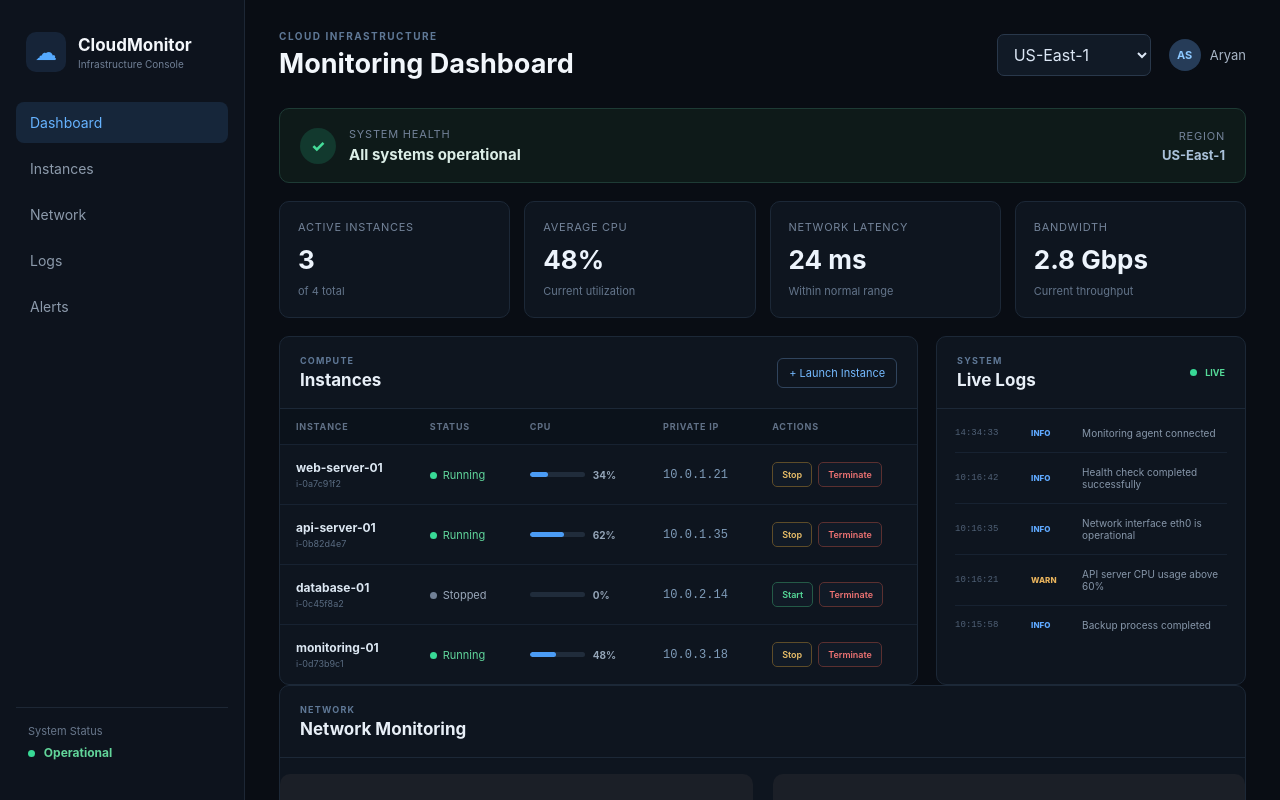
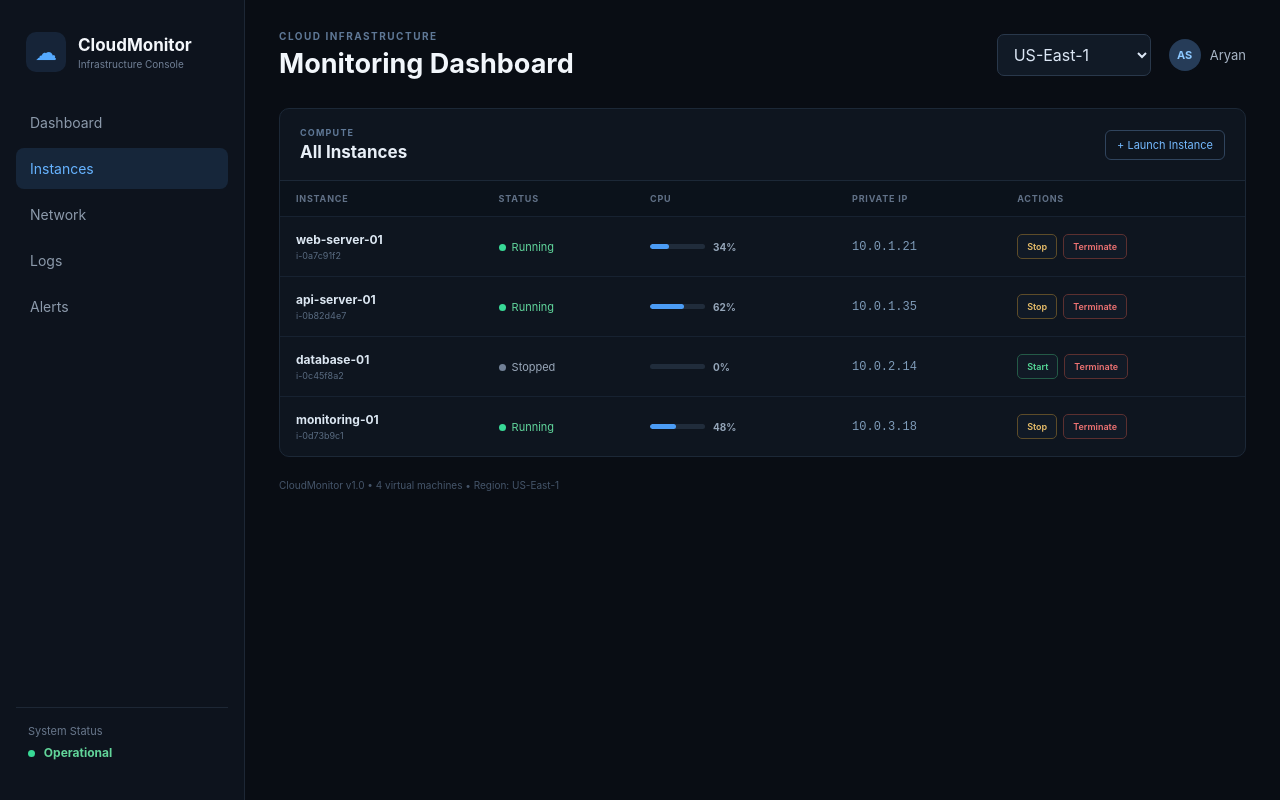
Before and after one commit to aryansingh96050/cloud-monitor, a React (Vite) app: page / in a window 1280 px wide. Both pictures are taken after a click on the link "Instances". Shown: the top 800 px of the page. Built offline with nearby package versions, Linux system fonts and the light colour scheme.

Commit message:
Add functional sidebar navigation with Instances, Network, Logs, and Alerts pages

```diff
--- a/src/App.css
+++ b/src/App.css
@@ -609,3 +609,6 @@ footer {
     grid-template-columns: 1fr;
   }
 }
+.sidebar nav a {
+  cursor: pointer;
+}
--- a/src/App.jsx
+++ b/src/App.jsx
@@ -34,6 +34,7 @@ const initialInstances = [
 
 function App() {
   const [region, setRegion] = useState("US-East-1");
+  const [activePage, setActivePage] = useState("dashboard");
 
   const [instances, setInstances] = useState(() => {
     const saved = localStorage.getItem("cloudMonitorInstances");
@@ -116,7 +117,7 @@ function App() {
         message,
       },
       ...currentLogs,
-    ].slice(0, 6));
+    ].slice(0, 50));
   };
  const updateInstance = (id, action) => {
   const instance = instances.find((item) => item.id === id);
@@ -227,115 +228,17 @@ useEffect(() => {
         )
       : 0;
 
-  return (
-    <div className="app">
-      <aside className="sidebar">
-        <div className="logo">
-          <div className="logo-icon">☁</div>
+  const warnLogs = logs.filter((log) => log.type === "WARN");
 
-          <div>
-            <h2>CloudMonitor</h2>
-            <span>Infrastructure Console</span>
-          </div>
-        </div>
+  const terminatedInstances = instances.filter(
+    (instance) => instance.status === "Terminated"
+  );
 
-        <nav>
-          <a className="active">Dashboard</a>
-          <a>Instances</a>
-          <a>Network</a>
-          <a>Logs</a>
-          <a>Alerts</a>
-        </nav>
+  const highCpuInstances = instances.filter(
+    (instance) => instance.status === "Running" && instance.cpu > 60
+  );
 
-        <div className="sidebar-bottom">
-          <span>System Status</span>
-
-          <strong>
-            <i></i> Operational
-          </strong>
-        </div>
-      </aside>
-
-      <main className="main">
-        <header className="topbar">
-          <div>
-            <p className="eyebrow">CLOUD INFRASTRUCTURE</p>
-            <h1>Monitoring Dashboard</h1>
-          </div>
-
-          <div className="header-actions">
-            <select
-              value={region}
-              onChange={(event) => setRegion(event.target.value)}
-            >
-              <option>US-East-1</option>
-              <option>US-West-2</option>
-              <option>EU-West-1</option>
-              <option>AP-South-1</option>
-            </select>
-
-            <div className="user">
-              <div className="avatar">AS</div>
-              <span>Aryan</span>
-            </div>
-          </div>
-        </header>
-
-        <section className="health-card">
-          <div className="health-left">
-            <div className="health-icon">✓</div>
-
-            <div>
-              <span>System Health</span>
-              <h2>All systems operational</h2>
-            </div>
-          </div>
-
-          <div className="health-right">
-            <span>Region</span>
-            <strong>{region}</strong>
-          </div>
-        </section>
-
-        <section className="stats-grid">
-          <div className="stat-card">
-            <span>Active Instances</span>
-            <strong>{runningInstances}</strong>
-            <small>of {instances.length} total</small>
-          </div>
-
-          <div className="stat-card">
-            <span>Average CPU</span>
-            <strong>{averageCpu}%</strong>
-            <small>Current utilization</small>
-          </div>
-
-          <div className="stat-card">
-            <span>Network Latency</span>
-            <strong>24 ms</strong>
-            <small>Within normal range</small>
-          </div>
-
-          <div className="stat-card">
-            <span>Bandwidth</span>
-            <strong>2.8 Gbps</strong>
-            <small>Current throughput</small>
-          </div>
-        </section>
-
-        <section className="content-grid">
-          <div className="panel instances-panel">
-            <div className="panel-header">
-              <div>
-                <span className="panel-label">COMPUTE</span>
-                <h2>Instances</h2>
-              </div>
-
-              <button className="outline-btn">
-                + Launch Instance
-              </button>
-            </div>
-
+  const instancesTable = (
     <div className="table-wrapper">
       <table>
         <thead>
@@ -431,48 +334,9 @@ useEffect(() => {
         </tbody>
       </table>
     </div>
-          </div>
+  );
 
-          <div className="panel logs-panel">
-            <div className="panel-header">
-              <div>
-                <span className="panel-label">SYSTEM</span>
-                <h2>Live Logs</h2>
-              </div>
-
-              <span className="live">
-                <i></i> LIVE
-              </span>
-            </div>
-
-            <div className="logs">
-              {logs.map((log, index) => (
-                <div key={`${log.time}-${index}`}>
-                  <time>{log.time}</time>
-
-                  <span
-                    className={
-                      log.type === "WARN" ? "warn" : "info"
-                    }
-                  >
-                    {log.type}
-                  </span>
-
-                  <p>{log.message}</p>
-                </div>
-              ))}
-            </div>
-          </div>
-        </section>
-
-        <section className="panel network-panel">
-          <div className="panel-header">
-            <div>
-              <span className="panel-label">NETWORK</span>
-              <h2>Network Monitoring</h2>
-            </div>
-          </div>
-
+  const networkCharts = (
     <div className="charts-grid">
       <div className="chart-box">
         <h3>Latency (ms)</h3>
@@ -512,7 +376,301 @@ useEffect(() => {
         </ResponsiveContainer>
       </div>
     </div>
+  );
+
+  return (
+    <div className="app">
+      <aside className="sidebar">
+        <div className="logo">
+          <div className="logo-icon">☁</div>
+
+          <div>
+            <h2>CloudMonitor</h2>
+            <span>Infrastructure Console</span>
+          </div>
+        </div>
+
+        <nav>
+          <a
+            className={activePage === "dashboard" ? "active" : ""}
+            onClick={() => setActivePage("dashboard")}
+          >
+            Dashboard
+          </a>
+          <a
+            className={activePage === "instances" ? "active" : ""}
+            onClick={() => setActivePage("instances")}
+          >
+            Instances
+          </a>
+          <a
+            className={activePage === "network" ? "active" : ""}
+            onClick={() => setActivePage("network")}
+          >
+            Network
+          </a>
+          <a
+            className={activePage === "logs" ? "active" : ""}
+            onClick={() => setActivePage("logs")}
+          >
+            Logs
+          </a>
+          <a
+            className={activePage === "alerts" ? "active" : ""}
+            onClick={() => setActivePage("alerts")}
+          >
+            Alerts
+          </a>
+        </nav>
+
+        <div className="sidebar-bottom">
+          <span>System Status</span>
+
+          <strong>
+            <i></i> Operational
+          </strong>
+        </div>
+      </aside>
+
+      <main className="main">
+        <header className="topbar">
+          <div>
+            <p className="eyebrow">CLOUD INFRASTRUCTURE</p>
+            <h1>Monitoring Dashboard</h1>
+          </div>
+
+          <div className="header-actions">
+            <select
+              value={region}
+              onChange={(event) => setRegion(event.target.value)}
+            >
+              <option>US-East-1</option>
+              <option>US-West-2</option>
+              <option>EU-West-1</option>
+              <option>AP-South-1</option>
+            </select>
+
+            <div className="user">
+              <div className="avatar">AS</div>
+              <span>Aryan</span>
+            </div>
+          </div>
+        </header>
+
+        {activePage === "dashboard" && (
+          <>
+            <section className="health-card">
+              <div className="health-left">
+                <div className="health-icon">✓</div>
+
+                <div>
+                  <span>System Health</span>
+                  <h2>All systems operational</h2>
+                </div>
+              </div>
+
+              <div className="health-right">
+                <span>Region</span>
+                <strong>{region}</strong>
+              </div>
             </section>
+
+            <section className="stats-grid">
+              <div className="stat-card">
+                <span>Active Instances</span>
+                <strong>{runningInstances}</strong>
+                <small>of {instances.length} total</small>
+              </div>
+
+              <div className="stat-card">
+                <span>Average CPU</span>
+                <strong>{averageCpu}%</strong>
+                <small>Current utilization</small>
+              </div>
+
+              <div className="stat-card">
+                <span>Network Latency</span>
+                <strong>24 ms</strong>
+                <small>Within normal range</small>
+              </div>
+
+              <div className="stat-card">
+                <span>Bandwidth</span>
+                <strong>2.8 Gbps</strong>
+                <small>Current throughput</small>
+              </div>
+            </section>
+
+            <section className="content-grid">
+              <div className="panel instances-panel">
+                <div className="panel-header">
+                  <div>
+                    <span className="panel-label">COMPUTE</span>
+                    <h2>Instances</h2>
+                  </div>
+
+                  <button className="outline-btn">
+                    + Launch Instance
+                  </button>
+                </div>
+
+                {instancesTable}
+              </div>
+
+              <div className="panel logs-panel">
+                <div className="panel-header">
+                  <div>
+                    <span className="panel-label">SYSTEM</span>
+                    <h2>Live Logs</h2>
+                  </div>
+
+                  <span className="live">
+                    <i></i> LIVE
+                  </span>
+                </div>
+
+                <div className="logs">
+                  {logs.slice(0, 6).map((log, index) => (
+                    <div key={`${log.time}-${index}`}>
+                      <time>{log.time}</time>
+
+                      <span
+                        className={
+                          log.type === "WARN" ? "warn" : "info"
+                        }
+                      >
+                        {log.type}
+                      </span>
+
+                      <p>{log.message}</p>
+                    </div>
+                  ))}
+                </div>
+              </div>
+            </section>
+
+            <section className="panel network-panel">
+              <div className="panel-header">
+                <div>
+                  <span className="panel-label">NETWORK</span>
+                  <h2>Network Monitoring</h2>
+                </div>
+              </div>
+
+              {networkCharts}
+            </section>
+          </>
+        )}
+
+        {activePage === "instances" && (
+          <section className="panel instances-panel">
+            <div className="panel-header">
+              <div>
+                <span className="panel-label">COMPUTE</span>
+                <h2>All Instances</h2>
+              </div>
+
+              <button className="outline-btn">
+                + Launch Instance
+              </button>
+            </div>
+
+            {instancesTable}
+          </section>
+        )}
+
+        {activePage === "network" && (
+          <section className="panel network-panel">
+            <div className="panel-header">
+              <div>
+                <span className="panel-label">NETWORK</span>
+                <h2>Network Monitoring</h2>
+              </div>
+            </div>
+
+            {networkCharts}
+          </section>
+        )}
+
+        {activePage === "logs" && (
+          <section className="panel logs-panel">
+            <div className="panel-header">
+              <div>
+                <span className="panel-label">SYSTEM</span>
+                <h2>All Logs</h2>
+              </div>
+
+              <span className="live">
+                <i></i> LIVE
+              </span>
+            </div>
+
+            <div className="logs">
+              {logs.map((log, index) => (
+                <div key={`${log.time}-${index}`}>
+                  <time>{log.time}</time>
+
+                  <span
+                    className={
+                      log.type === "WARN" ? "warn" : "info"
+                    }
+                  >
+                    {log.type}
+                  </span>
+
+                  <p>{log.message}</p>
+                </div>
+              ))}
+            </div>
+          </section>
+        )}
+
+        {activePage === "alerts" && (
+          <section className="panel logs-panel">
+            <div className="panel-header">
+              <div>
+                <span className="panel-label">SYSTEM</span>
+                <h2>Alerts</h2>
+              </div>
+            </div>
+
+            <div className="logs">
+              {highCpuInstances.length === 0 &&
+                terminatedInstances.length === 0 &&
+                warnLogs.length === 0 && (
+                  <p style={{ padding: "16px", color: "#8892a0" }}>
+                    No active alerts right now.
+                  </p>
+                )}
+
+              {highCpuInstances.map((instance) => (
+                <div key={`cpu-${instance.id}`}>
+                  <time>Now</time>
+                  <span className="warn">WARN</span>
+                  <p>
+                    {instance.name} CPU usage is high ({instance.cpu}%)
+                  </p>
+                </div>
+              ))}
+
+              {terminatedInstances.map((instance) => (
+                <div key={`term-${instance.id}`}>
+                  <time>Now</time>
+                  <span className="warn">WARN</span>
+                  <p>{instance.name} has been terminated</p>
+                </div>
+              ))}
+
+              {warnLogs.map((log, index) => (
+                <div key={`warn-${log.time}-${index}`}>
+                  <time>{log.time}</time>
+                  <span className="warn">WARN</span>
+                  <p>{log.message}</p>
+                </div>
+              ))}
+            </div>
+          </section>
+        )}
 
         <footer>
           CloudMonitor v1.0 • {instances.length} virtual machines • Region:{" "}
```
Lines whose indentation alone changed are shown as unchanged.
